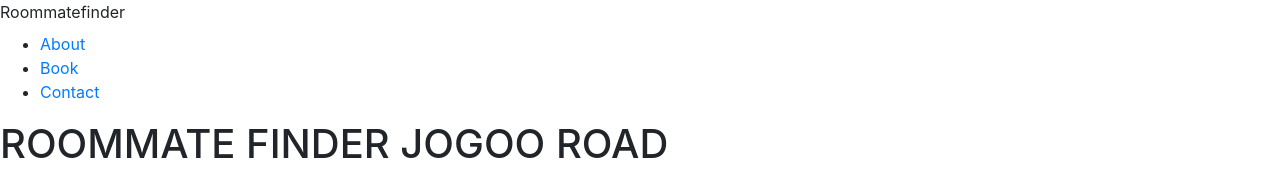
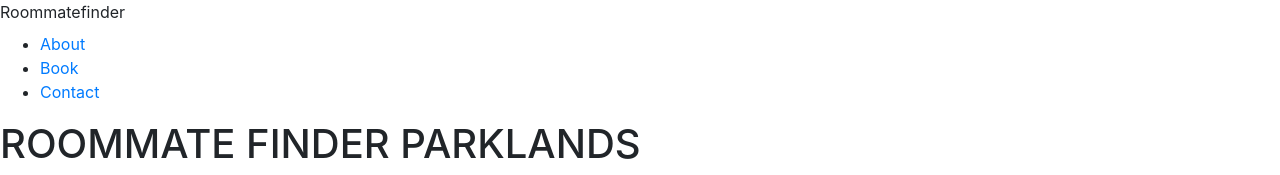
Before and after one commit to davidntwakeup/Roommate-finder, a plain HTML site: page parklands.html in a window 1280 px wide. Shown: the top 175 px of the page. Drawn offline with nearby package versions, Linux system fonts and the light colour scheme; a script that the page names is missing.

Commit message:
change h1 element

```diff
--- a/parklands.html
+++ b/parklands.html
@@ -27,7 +27,7 @@
             </nav>
             <main class="the-about" id="about">
                 <div class="about-header">
-                    <h1>ROOMMATE FINDER JOGOO ROAD</h1>
+                    <h1>ROOMMATE FINDER PARKLANDS</h1>
                     <ul>
                         <li><a href="">Parklands</a></li>
                         <li><a href="">Mombasa Road</a></li>
```
